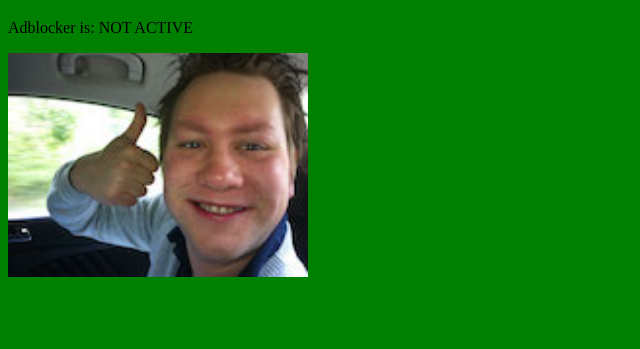
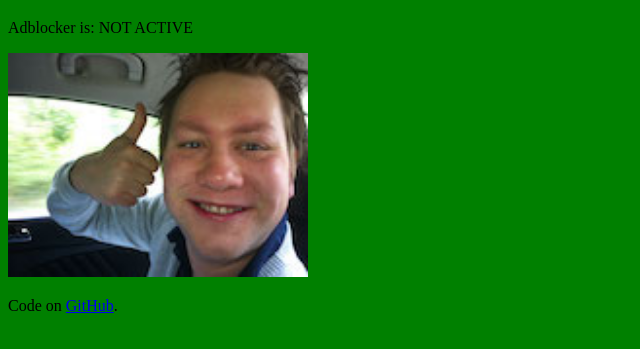
Before and after one commit to JeroenVdb/AdBlock-Detect, a plain HTML site: page index.html in a window 1280 px wide. Shown: the part 61-410 px from the top of the page, without its empty margins (0-640 px from the left). Drawn offline with Linux system fonts and the light colour scheme.

Commit message:
Add source code link

```diff
--- a/index.html
+++ b/index.html
@@ -42,6 +42,10 @@
 	</p>
 	<img src="thumbsup-jeroen.jpg" alt="Foto van Jeroen" width="300" />
 
+	<p>
+		Code on <a href="https://github.com/JeroenVdb/AdBlock-Detect">GitHub</a>.
+	</p>
+
 	<div id="adsense" class="fake-adsense">yipee! an advertisement</div>
 
 	<script src="adblock-detect.js" async defer></script>
```
